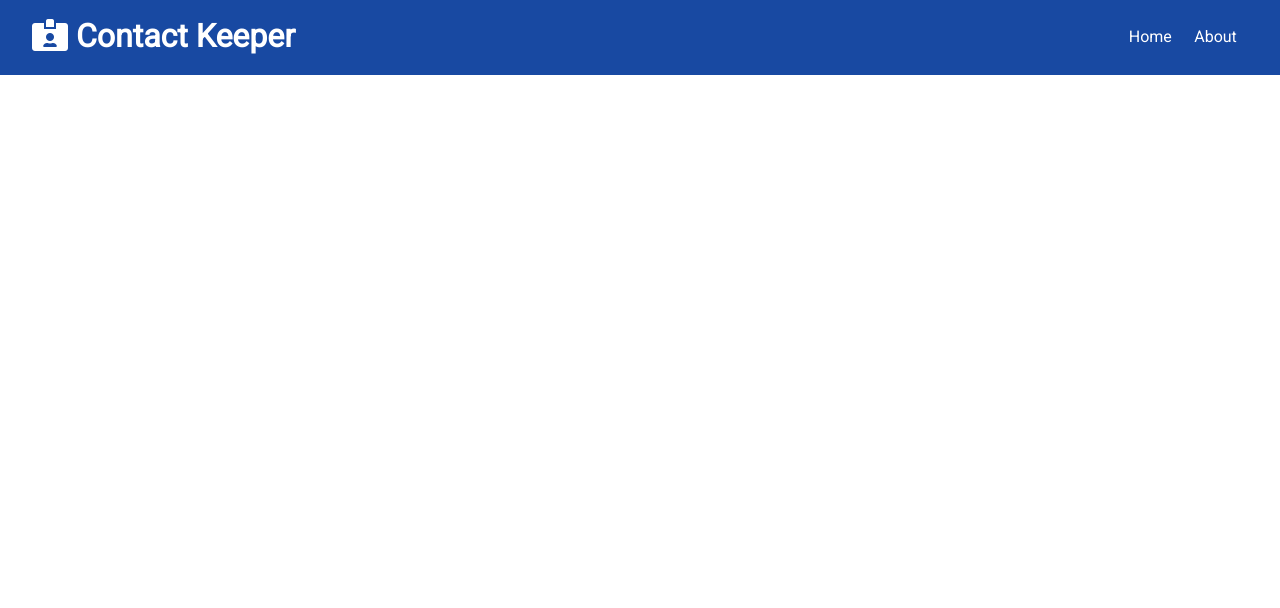
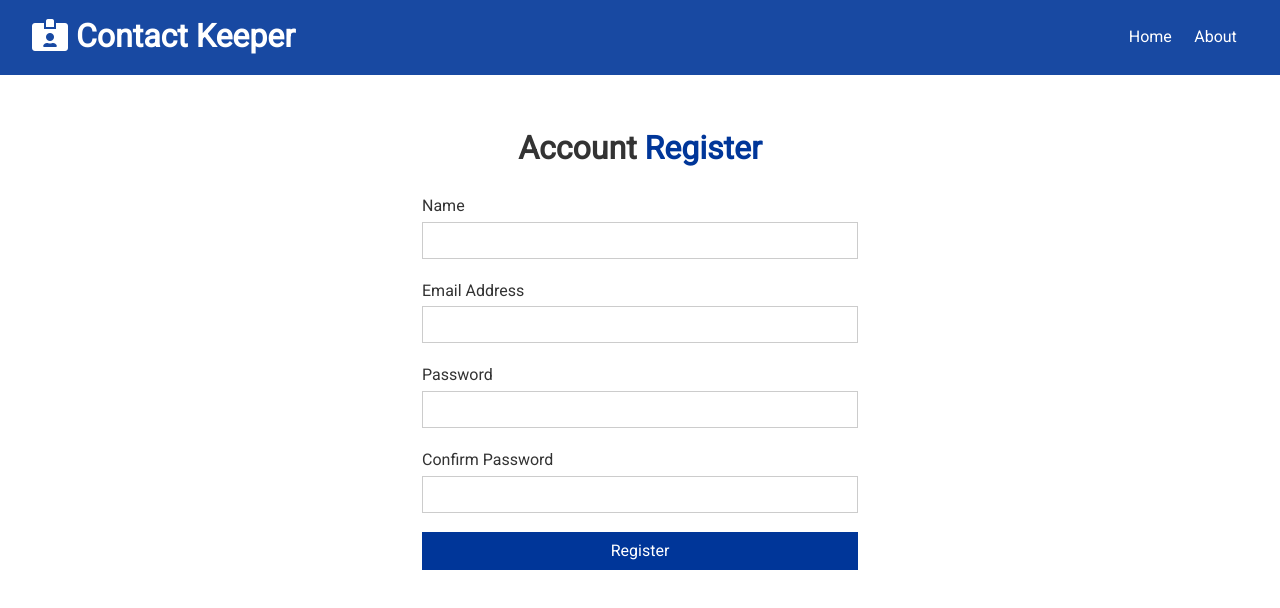
Before and after one commit to jos3ph-m/Contact-Keeper, a React (Create React App) app in the folder client/: page /register in a window 1280 px wide. Shown: the top 608 px of the page. Built offline with nearby package versions, Linux system fonts and the light colour scheme.

Commit message:
Added register to app

```diff
--- a/client/src/App.js
+++ b/client/src/App.js
@@ -3,6 +3,7 @@ import { BrowserRouter as Router, Route, Switch } from "react-router-dom";
 import Navbar from "./components/layout/Navbar";
 import Home from "./components/pages/Home";
 import About from "./components/pages/About";
+import Register from "./components/auth/Register";
 
 import ContactState from "./context/contact/ContactState";
 import AuthState from "./context/auth/AuthState";
@@ -19,6 +20,7 @@ const App = () => {
               <Switch>
                 <Route exact path="/" component={Home} />
                 <Route exact path="/about" component={About} />
+                <Route exact path="/register" component={Register} />
               </Switch>
             </div>
           </Fragment>
--- a/client/src/components/auth/Register.js
+++ b/client/src/components/auth/Register.js
@@ -1,4 +1,5 @@
 import React, { useState } from "react";
+import { set } from "mongoose";
 
 const Register = () => {
   const [user, setUser] = useState({
@@ -10,12 +11,19 @@ const Register = () => {
 
   const { name, email, password, password2 } = user;
 
+  const onChange = (e) => setUser({ ...user, [e.target.name]: e.target.value });
+
+  const onSubmit = (e) => {
+    e.preventDefault();
+    console.log("Register Submit");
+  };
+
   return (
     <div className="form-container">
       <h1>
         Account <span className="text-primary">Register</span>
       </h1>
-      <form>
+      <form onSubmit={onSubmit}>
         <div className="form-group">
           <label htmlFor="name">Name</label>
           <input type="text" name="name" value={name} onChange={onChange} />
```
